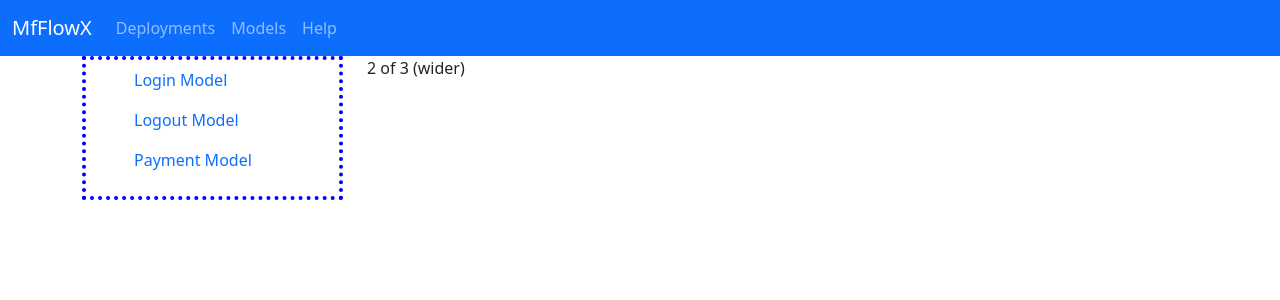
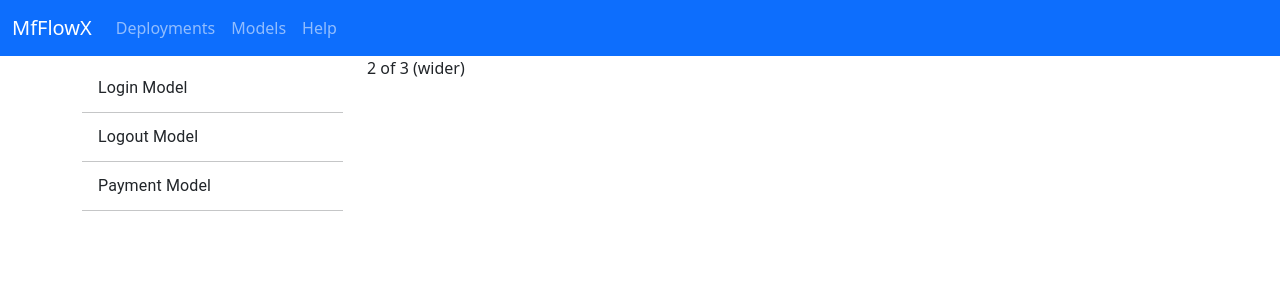
Before and after one commit to harishbohara/mflowx, a React (Create React App) app: page / in a window 1280 px wide. Shown: the top 300 px of the page. Built offline with nearby package versions, Linux system fonts and the light colour scheme; the HTML template or start-up script is replaced by a standard one.

Commit message:
added nav bar to list all items

```diff
--- a/package.json
+++ b/package.json
@@ -3,6 +3,9 @@
   "version": "0.1.0",
   "private": true,
   "dependencies": {
+    "@emotion/react": "^11.7.1",
+    "@emotion/styled": "^11.6.0",
+    "@mui/material": "^5.3.1",
     "@testing-library/jest-dom": "^5.16.1",
     "@testing-library/react": "^12.1.2",
     "@testing-library/user-event": "^13.5.0",
--- a/src/components/deployments/DeploymentList.js
+++ b/src/components/deployments/DeploymentList.js
@@ -1,5 +1,8 @@
 import React, { useState } from 'react';
-import { Nav } from 'react-bootstrap';
+import List from '@mui/material/List';
+import ListItem from '@mui/material/ListItem';
+import ListItemText from '@mui/material/ListItemText';
+import Divider from '@mui/material/Divider';
 
 const elements = [
     {
@@ -16,20 +19,33 @@ const elements = [
     },
   ];
 
+  const style = {
+    width: '100%',
+    maxWidth: 360,
+    bgcolor: 'background.paper',
+  };
 
 // eslint-disable-next-line import/no-anonymous-default-export
 export default() => {
+
+    // These are the deployments - TODO (get if from outside)
     const [deployments] = useState(elements);
 
-    const listItems = deployments.map((deployment) =>
-        <Nav.Link key={deployment.id} href={deployment.data.link}>{deployment.data.label}</Nav.Link>
+    // Add all models in left menu
+    const menuItems = deployments.map((deployment) =>
+        <>
+         <ListItem button>
+            <ListItemText primary={deployment.data.label} />
+            </ListItem>
+            <Divider />
+        </>
     );
 
     return(
-       <div style={{border: "4px dotted blue"}}>
-            <ul>
-            {listItems}
-          </ul>
+       <div>
+           <List sx={style} component="nav" aria-label="mailbox folders">
+                {menuItems}
+            </List>
        </div>
     )
 }
```
Also changed, not shown: src/components/deployments/header.css (added), 1 other file (tests, documents, lock files or other folders).
